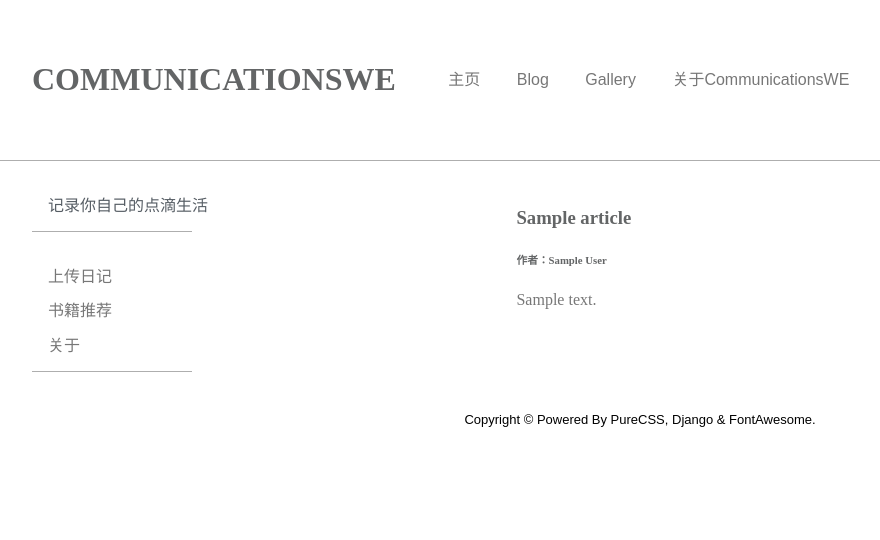
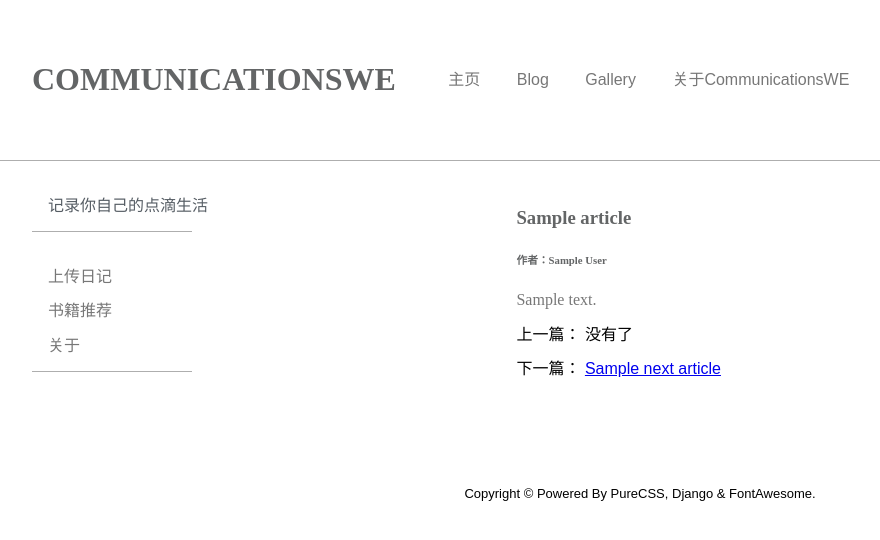
Before and after one commit to AIM-1993/CommunicationsWe, a Django app: template CW/CWblog/templates/CWblog/detail.html in a window 1280 px wide. Shown: the top 540 px of the page, without its empty margins (0-880 px from the left). Run offline with Django 3.2, Linux system fonts and the light colour scheme; the template is opened without the code that fills it: most values are stand-ins (such as "Sample title", 1, 10 or a date in 2020); some libraries are stand-ins or nearby versions.

Commit message:
增加了上一篇下一篇翻页功能

```diff
--- a/CW/CWblog/static/CWblog/css/base.css
+++ b/CW/CWblog/static/CWblog/css/base.css
@@ -1,4 +1,11 @@
 /* CSS Document */
+#wapper{
+    position: relative;
+    height: auto;
+    min-height: 100%
+}
+
+
 
 div.custom-restricted-width {
     /* To limit the menu width to the content of the menu: */
@@ -14,13 +21,17 @@ div.custom-restricted-width {
 
 .contents {
     margin-left: 20rem;
+    padding-bottom: 100px;
 
 }
 
 .footer {
     font-size: small;
     text-align: center;
-    flex: 0 0 auto;
+    bottom:0px;
+    left:0;
+    position: absolute;
+    height: 20px;
 }
 
 .change{
--- a/CW/CWblog/static/CWblog/css/gallery.css
+++ b/CW/CWblog/static/CWblog/css/gallery.css
@@ -1,12 +1,6 @@
-.main {
-    -webkit-column-width: 202px;
-    -moz-column-width: 202px;
-    column-width: 202px;
-}
 
 .pic {
     border: 1px soild #dddddd;
-
 }
 
 .pic img {
--- a/CW/CWblog/templates/CWblog/base.html
+++ b/CW/CWblog/templates/CWblog/base.html
@@ -25,11 +25,13 @@
 
 	</head>
 	<body>
-		{% block nav %}{% endblock %}
-		{% block side_menu %}{% endblock %}
-		{% block content %}{% endblock %}
-		{% block side_gallery %}{% endblock %}
-		{% block footer %}{% endblock %}
+		<div id="wapper">
+			{% block nav %}{% endblock %}
+			{% block side_menu %}{% endblock %}
+			{% block content %}{% endblock %}
+			{% block side_gallery %}{% endblock %}
+      {% block footer %}{% endblock %}
+    </div>
 
 	</body>
 	<script type="text/javascript" src="https://unpkg.com/wangeditor@3.1.1/release/wangEditor.min.js"></script>
--- a/CW/CWblog/templates/CWblog/blog.html
+++ b/CW/CWblog/templates/CWblog/blog.html
@@ -1,5 +1,6 @@
 <!DOCTYPE html>
 {% extends "CWblog/home.html" %}
+
 {% block content %}
   <main class="pure-u-1-2 pure-u-md-1-2 text_center">
     <div class="contents pure-u-md-1-2">
--- a/CW/CWblog/templates/CWblog/detail.html
+++ b/CW/CWblog/templates/CWblog/detail.html
@@ -12,6 +12,22 @@
           <h6 class="title-font">作者：{{ article.author }}</h6>
           <div class="article-font">{{ article.contents|safe }}</div>
         </table>
+        <div class="blog-more">
+            <p>上一篇：
+                {% if context.previous_article %}
+                <a href="{% url 'CWblog:detail' context.previous_article.pk %}">{{ context.previous_article.title }}</a>
+                {% else %}
+                    没有了
+                {% endif %}
+            </p>
+            <p>下一篇：
+                {% if context.next_article %}
+                    <a href="{% url 'CWblog:detail' context.next_article.pk %}">{{ context.next_article.title }}</a>
+                {% else %}
+                    没有了
+                {% endif %}
+            </p>
+        </div>
       {% endif %}
     </div>
   </main>
--- a/CW/CWblog/templates/CWblog/home.html
+++ b/CW/CWblog/templates/CWblog/home.html
@@ -42,7 +42,7 @@
         </i><h2 class="title-font"><i class="fas fa-cannabis"></i>  推荐博文  </h2>
         {% for contact in contacts %}
         <table class="pure-table">
-            <h3><a class="title-font" href="{% url 'CWblog:detail' pk=contact.pk %}"><i class="far fa-newspaper"></i>{{ contact.title }}</a></h3>
+            <h3><a class="title-font" href="{% url 'CWblog:detail' pk=contact.pk %}"><i class="far fa-newspaper"></i> {{ contact.title }}</a></h3>
             <h6 class="title-font"><i class="far fa-edit"></i> 作者：{{ contact.author }}</h6>
             <div class="article-font">{{ contact.contents | striptags | truncatechars:500 | safe}}</div>
           </table>
--- a/CW/CWblog/views.py
+++ b/CW/CWblog/views.py
@@ -34,7 +34,13 @@ class BlogView(View):
 
 class DetailView(View):
     def get(self, request, pk):
+        context = {}
         article = Article.objects.get(pk=pk)
+        context = {
+            'next_article' : Article.objects.filter(pub_date__gt=article.pub_date).first(),# 取最后一条
+            'previous_article' : Article.objects.filter(pub_date__lt=article.pub_date).last(),
+            'article' : article,
+        }
         return render(request, "CWblog/detail.html", locals())
 
 
```
